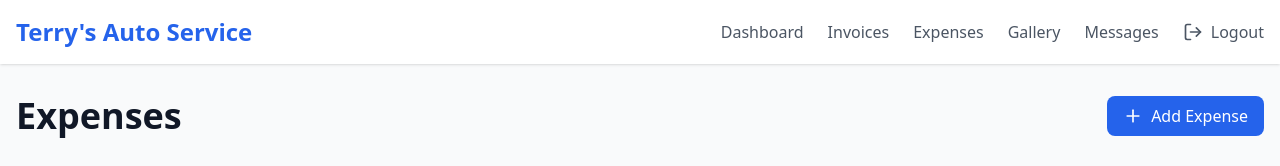
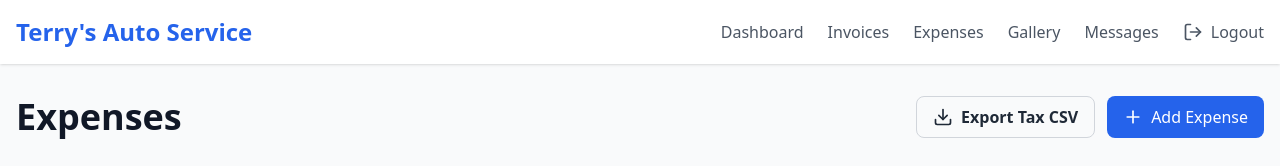
Before and after one commit to cpeterson27/terrys-auto-service, a React (Vite) app in the folder client/: page /expenses in a window 1280 px wide. Shown: the top 166 px of the page. Built offline with nearby package versions, Linux system fonts and the light colour scheme; no server answers; sample sign-in values are in the browser's storage.

Commit message:
Add expense delete confirmation and tax export

```diff
--- a/client/src/pages/ExpensesPage.tsx
+++ b/client/src/pages/ExpensesPage.tsx
@@ -1,5 +1,5 @@
 import React from 'react';
-import { Plus } from 'lucide-react';
+import { Download, Plus, Trash2 } from 'lucide-react';
 import { api, formatCurrency, formatDate } from '../lib/api';
 
 interface Expense {
@@ -8,11 +8,27 @@ interface Expense {
   category: string;
   amount: number;
   date: string;
+  receipt?: string;
+}
+
+interface TaxInvoice {
+  _id: string;
+  invoiceNumber: string;
+  customerId?: { name?: string; email?: string };
+  subtotal?: number;
+  taxAmount?: number;
+  totalAmount: number;
+  status: string;
+  issuedDate?: string;
+  dueDate: string;
 }
 
 const ExpensesPage: React.FC = () => {
   const [expenses, setExpenses] = React.useState<Expense[]>([]);
   const [showForm, setShowForm] = React.useState(false);
+  const [expenseToDelete, setExpenseToDelete] = React.useState<Expense | null>(null);
+  const [deleteLoading, setDeleteLoading] = React.useState(false);
+  const [exportLoading, setExportLoading] = React.useState(false);
   const [form, setForm] = React.useState({
     description: '',
     category: '',
@@ -70,26 +86,132 @@ const ExpensesPage: React.FC = () => {
     }
   };
 
-  const deleteExpense = async (expenseId: string) => {
+  const deleteExpense = async () => {
+    if (!expenseToDelete) {
+      return;
+    }
+
+    setDeleteLoading(true);
+    setError('');
+
     try {
-      await api.delete(`/expenses/${expenseId}`);
+      await api.delete(`/expenses/${expenseToDelete._id}`);
+      setExpenseToDelete(null);
       await loadExpenses();
     } catch (err: any) {
       setError(err.response?.data?.error || 'Could not delete expense');
+    } finally {
+      setDeleteLoading(false);
+    }
+  };
+
+  const escapeCsv = (value: string | number | undefined | null) => {
+    const text = String(value ?? '');
+    return `"${text.replace(/"/g, '""')}"`;
+  };
+
+  const moneyValue = (amount: number | undefined) => Number(amount || 0).toFixed(2);
+
+  const exportTaxCsv = async () => {
+    setExportLoading(true);
+    setError('');
+
+    try {
+      const [expenseResponse, invoiceResponse] = await Promise.all([
+        api.get('/expenses'),
+        api.get('/invoices'),
+      ]);
+      const exportExpenses: Expense[] = expenseResponse.data.expenses || [];
+      const invoices: TaxInvoice[] = invoiceResponse.data.invoices || [];
+      const categoryTotals = exportExpenses.reduce<Record<string, number>>((totalsByCategory, expense) => {
+        const category = expense.category || 'Uncategorized';
+        return {
+          ...totalsByCategory,
+          [category]: (totalsByCategory[category] || 0) + expense.amount,
+        };
+      }, {});
+      const paidInvoices = invoices.filter((invoice) => invoice.status === 'paid');
+      const totalExpenses = exportExpenses.reduce((sum, expense) => sum + expense.amount, 0);
+      const paidRevenue = paidInvoices.reduce((sum, invoice) => sum + invoice.totalAmount, 0);
+      const rows = [
+        ['Terry Auto Service Tax Export'],
+        ['Generated', new Date().toISOString()],
+        [],
+        ['Summary'],
+        ['Total Expenses', moneyValue(totalExpenses)],
+        ['Paid Invoice Revenue', moneyValue(paidRevenue)],
+        ['Net Before Other Adjustments', moneyValue(paidRevenue - totalExpenses)],
+        [],
+        ['Expense Totals by Category'],
+        ['Category', 'Total'],
+        ...Object.entries(categoryTotals)
+          .sort(([firstCategory], [secondCategory]) => firstCategory.localeCompare(secondCategory))
+          .map(([category, total]) => [category, moneyValue(total)]),
+        [],
+        ['Expenses'],
+        ['Date', 'Category', 'Description', 'Amount', 'Receipt'],
+        ...exportExpenses.map((expense) => [
+          new Date(expense.date).toISOString().slice(0, 10),
+          expense.category,
+          expense.description,
+          moneyValue(expense.amount),
+          expense.receipt || '',
+        ]),
+        [],
+        ['Invoices'],
+        ['Invoice Number', 'Customer', 'Status', 'Issued Date', 'Due Date', 'Subtotal', 'Tax', 'Total'],
+        ...invoices.map((invoice) => [
+          invoice.invoiceNumber,
+          invoice.customerId?.name || invoice.customerId?.email || '',
+          invoice.status,
+          invoice.issuedDate ? new Date(invoice.issuedDate).toISOString().slice(0, 10) : '',
+          invoice.dueDate ? new Date(invoice.dueDate).toISOString().slice(0, 10) : '',
+          moneyValue(invoice.subtotal),
+          moneyValue(invoice.taxAmount),
+          moneyValue(invoice.totalAmount),
+        ]),
+      ];
+      const csv = rows.map((row) => row.map(escapeCsv).join(',')).join('\n');
+      const blob = new Blob([csv], { type: 'text/csv;charset=utf-8' });
+      const url = URL.createObjectURL(blob);
+      const link = document.createElement('a');
+
+      link.href = url;
+      link.download = `terrys-auto-tax-export-${new Date().toISOString().slice(0, 10)}.csv`;
+      document.body.appendChild(link);
+      link.click();
+      link.remove();
+      URL.revokeObjectURL(url);
+    } catch (err: any) {
+      setError(err.response?.data?.error || 'Could not export tax report');
+    } finally {
+      setExportLoading(false);
     }
   };
 
   return (
     <div className="container mx-auto py-8">
-      <div className="flex justify-between items-center mb-8">
+      <div className="flex flex-col gap-4 md:flex-row md:items-center md:justify-between mb-8">
         <h1 className="text-4xl font-bold text-gray-900">Expenses</h1>
+        <div className="flex flex-col gap-3 sm:flex-row">
           <button
+            type="button"
+            onClick={exportTaxCsv}
+            disabled={exportLoading}
+            className="flex items-center justify-center gap-2 rounded-lg border border-gray-300 px-4 py-2 font-semibold text-gray-800 hover:bg-gray-50 disabled:opacity-50"
+          >
+            <Download size={20} />
+            <span>{exportLoading ? 'Exporting...' : 'Export Tax CSV'}</span>
+          </button>
+          <button
+            type="button"
             onClick={() => setShowForm((current) => !current)}
-          className="flex items-center space-x-2 bg-blue-600 text-white px-4 py-2 rounded-lg hover:bg-blue-700"
+            className="flex items-center justify-center gap-2 bg-blue-600 text-white px-4 py-2 rounded-lg hover:bg-blue-700"
           >
             <Plus size={20} />
             <span>Add Expense</span>
           </button>
+        </div>
       </div>
 
       {error && (
@@ -187,7 +309,12 @@ const ExpensesPage: React.FC = () => {
                 <td className="px-6 py-4 text-sm">{formatCurrency(expense.amount)}</td>
                 <td className="px-6 py-4 text-sm">{formatDate(expense.date)}</td>
                 <td className="px-6 py-4 text-right text-sm">
-                  <button onClick={() => deleteExpense(expense._id)} className="text-red-600 hover:text-red-700">
+                  <button
+                    type="button"
+                    onClick={() => setExpenseToDelete(expense)}
+                    className="inline-flex items-center gap-1 text-red-600 hover:text-red-700"
+                  >
+                    <Trash2 size={16} />
                     Delete
                   </button>
                 </td>
@@ -196,6 +323,44 @@ const ExpensesPage: React.FC = () => {
           </tbody>
         </table>
       </div>
+
+      {expenseToDelete && (
+        <div className="fixed inset-0 z-50 flex items-center justify-center bg-black/40 px-4">
+          <div className="w-full max-w-lg rounded-lg bg-white p-6 shadow-xl">
+            <p className="text-sm font-semibold uppercase tracking-wide text-red-700">Delete expense</p>
+            <h2 className="mt-1 text-2xl font-bold text-gray-950">Are you sure?</h2>
+            <p className="mt-2 text-gray-600">
+              This removes the expense record from Terry's business expenses. This cannot be undone.
+            </p>
+
+            <div className="mt-5 rounded-lg border border-gray-200 bg-gray-50 p-4">
+              <p className="font-semibold text-gray-950">{expenseToDelete.description}</p>
+              <p className="mt-1 text-sm text-gray-600">
+                {expenseToDelete.category} · {formatCurrency(expenseToDelete.amount)} · {formatDate(expenseToDelete.date)}
+              </p>
+            </div>
+
+            <div className="mt-6 flex flex-col-reverse gap-3 sm:flex-row sm:justify-end">
+              <button
+                type="button"
+                onClick={() => setExpenseToDelete(null)}
+                disabled={deleteLoading}
+                className="rounded-lg border border-gray-300 px-4 py-2 font-semibold text-gray-700 hover:bg-gray-50 disabled:opacity-50"
+              >
+                Keep Expense
+              </button>
+              <button
+                type="button"
+                onClick={deleteExpense}
+                disabled={deleteLoading}
+                className="rounded-lg bg-red-600 px-4 py-2 font-semibold text-white hover:bg-red-700 disabled:opacity-50"
+              >
+                {deleteLoading ? 'Deleting...' : 'Delete Expense'}
+              </button>
+            </div>
+          </div>
+        </div>
+      )}
     </div>
   );
 };
```
Lines whose indentation alone changed are shown as unchanged.
